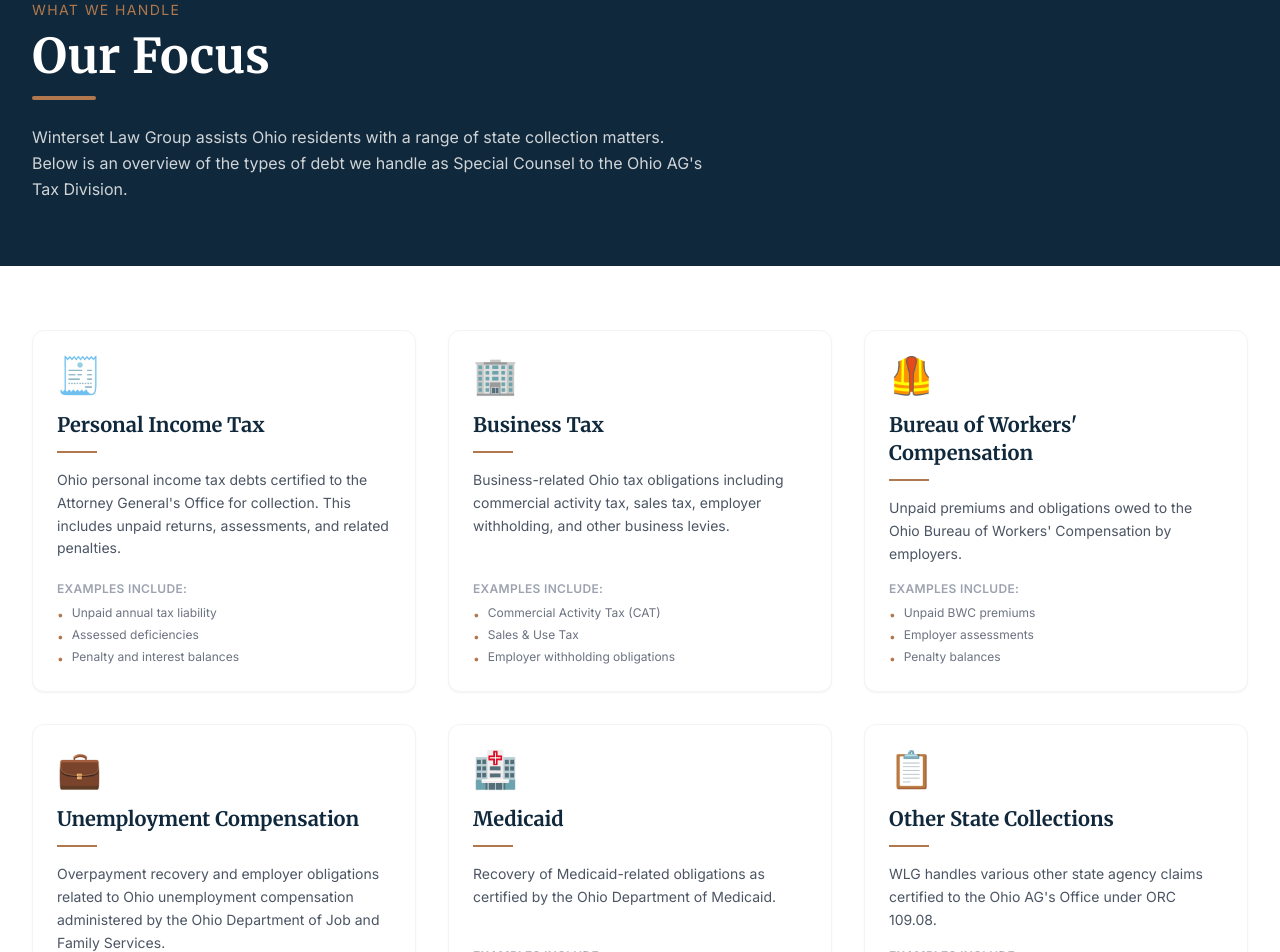
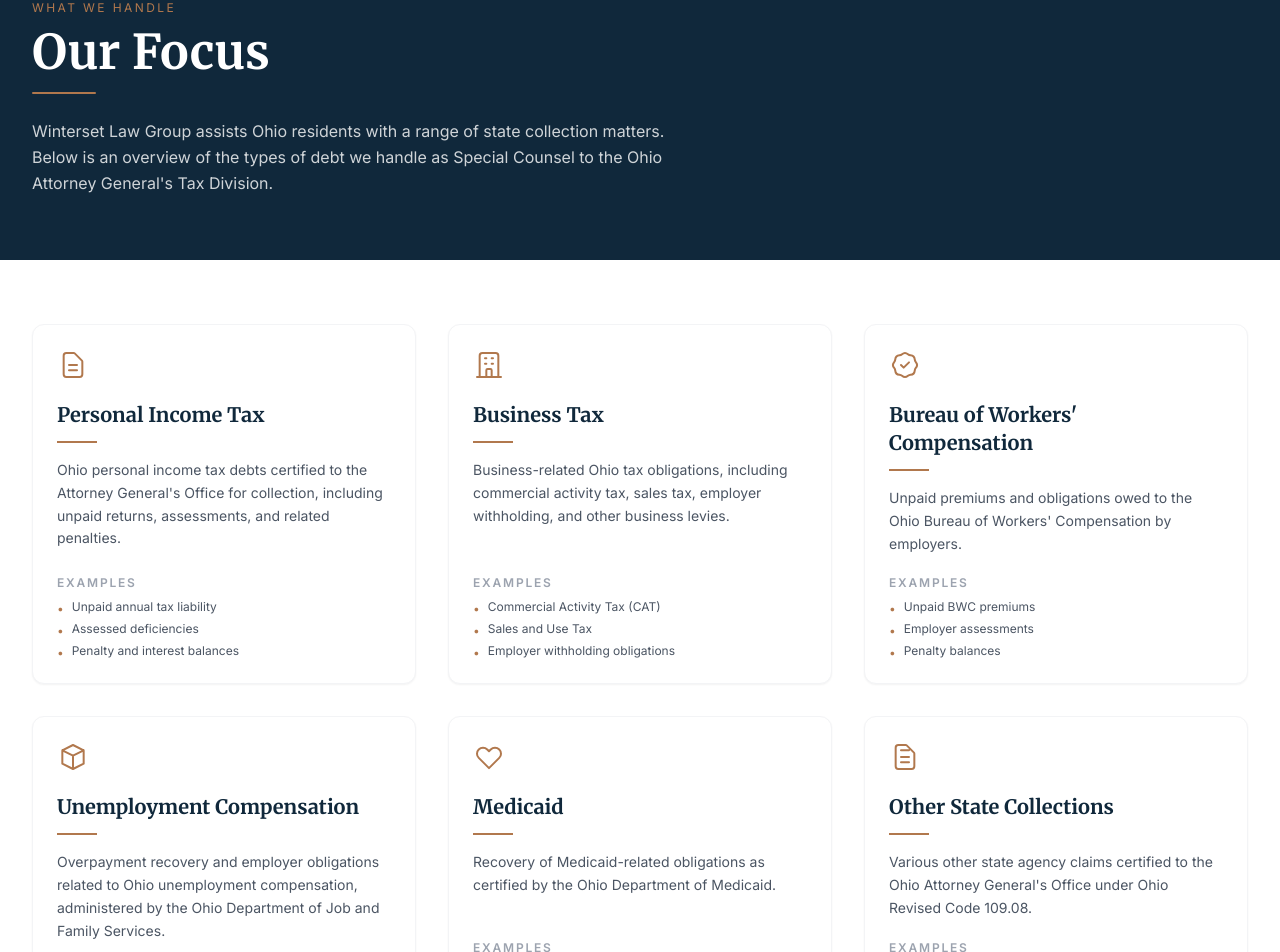
Before and after one commit to anibhati/Winterset-Law-Group, a Next.js app: page /focus in a window 1280 px wide. Shown: the part 160-1112 px from the top of the page. Built offline with nearby package versions, Linux system fonts and the light colour scheme; no server answers.

Commit message:
Refine homepage: trust block, icons on pillars, prominent phone CTA

```diff
--- a/src/app/(auth)/signup/page.tsx
+++ b/src/app/(auth)/signup/page.tsx
@@ -118,7 +118,7 @@
                 })}
               />
               {errors.phone && <p className="text-red-500 text-xs mt-1">{errors.phone.message}</p>}
-              <p className="text-gray-400 text-xs mt-1">Used for 2FA — required for account security</p>
+              <p className="text-gray-400 text-xs mt-1">Required for two-factor authentication.</p>
             </div>
 
             <div>
--- a/src/app/(dashboard)/dashboard/page.tsx
+++ b/src/app/(dashboard)/dashboard/page.tsx
@@ -101,7 +101,7 @@
             <div className="flex justify-between"><span className="text-gray-500">Amount</span><span className="font-semibold">${planRequest.installmentAmount.toFixed(2)}/payment</span></div>
           </div>
           {planRequest.status === "PENDING" && (
-            <p className="text-gray-400 text-xs mt-3">Our team is reviewing your request. We&apos;ll contact you within 1–2 business days.</p>
+            <p className="text-gray-400 text-xs mt-3">Our team is reviewing your request. We will contact you within one to two business days.</p>
           )}
           {planRequest.staffNotes && (
             <div className="mt-3 bg-blue-50 rounded-xl p-3 text-xs text-blue-800">
--- a/src/app/(dashboard)/dispute/DisputeForm.tsx
+++ b/src/app/(dashboard)/dispute/DisputeForm.tsx
@@ -38,7 +38,7 @@
         setSubmitting(false);
         return;
       }
-      toast.success("Dispute filed. Our team will review within 3–5 business days.");
+      toast.success("Dispute filed. We will respond within three to five business days.");
       router.push("/dashboard");
       router.refresh();
     } catch {
--- a/src/app/(dashboard)/dispute/page.tsx
+++ b/src/app/(dashboard)/dispute/page.tsx
@@ -44,7 +44,7 @@
           <p className="text-yellow-800 text-sm">
             Our team is reviewing your dispute submitted on{" "}
             {new Date(pending.createdAt).toLocaleDateString("en-US", { month: "long", day: "numeric", year: "numeric" })}.
-            We&apos;ll contact you within 3–5 business days.
+           We will respond within three to five business days.
           </p>
           <p className="text-yellow-800 text-sm mt-3">
             Questions? Call us at{" "}
--- a/src/app/(public)/about/page.tsx
+++ b/src/app/(public)/about/page.tsx
@@ -24,7 +24,7 @@
               <h2 className="text-2xl font-serif font-bold text-navy-900 mb-4">Our Mission</h2>
               <div className="gold-divider mb-6"></div>
               <p className="text-gray-700 leading-relaxed mb-4">
-                At Winterset Law Group, we believe that navigating a debt obligation to the State of Ohio doesn&apos;t have to be an overwhelming or frightening experience. Our &ldquo;People First&rdquo; philosophy guides everything we do, from the way we explain your account to the flexible payment solutions we help you build.
+                A debt owed to the State of Ohio is rarely simple, and rarely welcome news. Our work is to make it clear and resolvable. The Winterset Law Group "People First" philosophy guides how we explain accounts, how we structure payment options, and how we treat every person who calls.
               </p>
               <p className="text-gray-700 leading-relaxed">
                 We are dedicated to treating every individual with dignity and respect, providing clear and honest
--- a/src/app/(public)/contact/page.tsx
+++ b/src/app/(public)/contact/page.tsx
@@ -47,7 +47,7 @@
         <div className="grid grid-cols-1 lg:grid-cols-2 gap-12">
           {/* Contact Info */}
           <div>
-            <h2 className="text-2xl font-serif font-bold text-navy-900 mb-6">We&apos;re Here to Help</h2>
+            <h2 className="text-2xl font-serif font-bold text-navy-900 mb-6">Contact Our Office</h2>
             <p className="text-gray-600 leading-relaxed mb-8">
               Whether you have questions about your debt, want to discuss payment options, or need to verify
               the legitimacy of a notice you received. Our team is ready to assist.
--- a/src/app/(public)/focus/page.tsx
+++ b/src/app/(public)/focus/page.tsx
@@ -4,41 +4,75 @@
 
 export const metadata: Metadata = { title: "Our Focus" };
 
+// Inline SVG icons (line-style, inherit currentColor)
+const Icon = {
+  Tax: (
+    <svg className="w-8 h-8" fill="none" stroke="currentColor" viewBox="0 0 24 24" strokeWidth="1.5">
+      <path strokeLinecap="round" strokeLinejoin="round" d="M9 12h6m-6 4h6m2 5H7a2 2 0 01-2-2V5a2 2 0 012-2h5.586a1 1 0 01.707.293l5.414 5.414a1 1 0 01.293.707V19a2 2 0 01-2 2z" />
+    </svg>
+  ),
+  Business: (
+    <svg className="w-8 h-8" fill="none" stroke="currentColor" viewBox="0 0 24 24" strokeWidth="1.5">
+      <path strokeLinecap="round" strokeLinejoin="round" d="M19 21V5a2 2 0 00-2-2H7a2 2 0 00-2 2v16m14 0h2m-2 0h-5m-9 0H3m2 0h5M9 7h1m-1 4h1m4-4h1m-1 4h1m-5 10v-5a1 1 0 011-1h2a1 1 0 011 1v5m-4 0h4" />
+    </svg>
+  ),
+  Workers: (
+    <svg className="w-8 h-8" fill="none" stroke="currentColor" viewBox="0 0 24 24" strokeWidth="1.5">
+      <path strokeLinecap="round" strokeLinejoin="round" d="M9 12l2 2 4-4M7.835 4.697a3.42 3.42 0 001.946-.806 3.42 3.42 0 014.438 0 3.42 3.42 0 001.946.806 3.42 3.42 0 013.138 3.138 3.42 3.42 0 00.806 1.946 3.42 3.42 0 010 4.438 3.42 3.42 0 00-.806 1.946 3.42 3.42 0 01-3.138 3.138 3.42 3.42 0 00-1.946.806 3.42 3.42 0 01-4.438 0 3.42 3.42 0 00-1.946-.806 3.42 3.42 0 01-3.138-3.138 3.42 3.42 0 00-.806-1.946 3.42 3.42 0 010-4.438 3.42 3.42 0 00.806-1.946 3.42 3.42 0 013.138-3.138z" />
+    </svg>
+  ),
+  Unemployment: (
+    <svg className="w-8 h-8" fill="none" stroke="currentColor" viewBox="0 0 24 24" strokeWidth="1.5">
+      <path strokeLinecap="round" strokeLinejoin="round" d="M20 7l-8-4-8 4m16 0l-8 4m8-4v10l-8 4m0-10L4 7m8 4v10M4 7v10l8 4" />
+    </svg>
+  ),
+  Medical: (
+    <svg className="w-8 h-8" fill="none" stroke="currentColor" viewBox="0 0 24 24" strokeWidth="1.5">
+      <path strokeLinecap="round" strokeLinejoin="round" d="M4.318 6.318a4.5 4.5 0 000 6.364L12 20.364l7.682-7.682a4.5 4.5 0 00-6.364-6.364L12 7.636l-1.318-1.318a4.5 4.5 0 00-6.364 0z" />
+    </svg>
+  ),
+  Document: (
+    <svg className="w-8 h-8" fill="none" stroke="currentColor" viewBox="0 0 24 24" strokeWidth="1.5">
+      <path strokeLinecap="round" strokeLinejoin="round" d="M9 12h6m-6 4h6m2 5H7a2 2 0 01-2-2V5a2 2 0 012-2h5.586a1 1 0 01.707.293l5.414 5.414a1 1 0 01.293.707V19a2 2 0 01-2 2zM9 7h6v.01" />
+    </svg>
+  ),
+};
+
 const debtTypes = [
   {
     title: "Personal Income Tax",
-    icon: "🧾",
-    desc: "Ohio personal income tax debts certified to the Attorney General's Office for collection. This includes unpaid returns, assessments, and related penalties.",
+    icon: Icon.Tax,
+    desc: "Ohio personal income tax debts certified to the Attorney General's Office for collection, including unpaid returns, assessments, and related penalties.",
     examples: ["Unpaid annual tax liability", "Assessed deficiencies", "Penalty and interest balances"],
   },
   {
     title: "Business Tax",
-    icon: "🏢",
-    desc: "Business-related Ohio tax obligations including commercial activity tax, sales tax, employer withholding, and other business levies.",
-    examples: ["Commercial Activity Tax (CAT)", "Sales & Use Tax", "Employer withholding obligations"],
+    icon: Icon.Business,
+    desc: "Business-related Ohio tax obligations, including commercial activity tax, sales tax, employer withholding, and other business levies.",
+    examples: ["Commercial Activity Tax (CAT)", "Sales and Use Tax", "Employer withholding obligations"],
   },
   {
     title: "Bureau of Workers' Compensation",
-    icon: "🦺",
+    icon: Icon.Workers,
     desc: "Unpaid premiums and obligations owed to the Ohio Bureau of Workers' Compensation by employers.",
     examples: ["Unpaid BWC premiums", "Employer assessments", "Penalty balances"],
   },
   {
     title: "Unemployment Compensation",
-    icon: "💼",
-    desc: "Overpayment recovery and employer obligations related to Ohio unemployment compensation administered by the Ohio Department of Job and Family Services.",
+    icon: Icon.Unemployment,
+    desc: "Overpayment recovery and employer obligations related to Ohio unemployment compensation, administered by the Ohio Department of Job and Family Services.",
     examples: ["Claimant overpayment recovery", "Employer contribution delinquencies"],
   },
   {
     title: "Medicaid",
-    icon: "🏥",
+    icon: Icon.Medical,
     desc: "Recovery of Medicaid-related obligations as certified by the Ohio Department of Medicaid.",
     examples: ["Estate recovery", "Provider overpayments", "Medicaid eligibility fraud recoveries"],
   },
   {
     title: "Other State Collections",
-    icon: "📋",
-    desc: "WLG handles various other state agency claims certified to the Ohio AG's Office under ORC 109.08.",
+    icon: Icon.Document,
+    desc: "Various other state agency claims certified to the Ohio Attorney General's Office under Ohio Revised Code 109.08.",
     examples: ["Court-ordered fines and fees", "Agency-specific debt programs", "Other certified state claims"],
   },
 ];
@@ -48,12 +82,12 @@
     <>
       <section className="bg-navy-900 text-white py-16">
         <div className="mx-auto max-w-7xl px-4 sm:px-6 lg:px-8">
-          <p className="text-gold-500 uppercase tracking-widest text-sm mb-3">What We Handle</p>
+          <p className="text-gold-500 uppercase tracking-[0.2em] text-xs mb-3">What We Handle</p>
           <h1 className="text-4xl md:text-5xl font-serif font-bold mb-4">Our Focus</h1>
-          <div className="h-1 w-16 bg-gold-500 rounded-full mb-6"></div>
+          <div className="h-0.5 w-16 bg-gold-500 rounded-full mb-6"></div>
           <p className="text-white/80 max-w-2xl leading-relaxed">
             {FIRM.name} assists Ohio residents with a range of state collection matters. Below is an overview
-            of the types of debt we handle as Special Counsel to the Ohio AG&apos;s Tax Division.
+            of the types of debt we handle as Special Counsel to the Ohio Attorney General&apos;s Tax Division.
           </p>
         </div>
       </section>
@@ -62,18 +96,18 @@
         <div className="mx-auto max-w-7xl px-4 sm:px-6 lg:px-8">
           <div className="grid grid-cols-1 md:grid-cols-2 lg:grid-cols-3 gap-8">
             {debtTypes.map(({ title, icon, desc, examples }) => (
-              <div key={title} className="card hover:shadow-md transition-shadow flex flex-col">
-                <div className="text-4xl mb-4">{icon}</div>
+              <div key={title} className="card flex flex-col">
+                <div className="text-gold-500 mb-5">{icon}</div>
                 <h3 className="font-serif font-bold text-navy-900 text-xl mb-3">{title}</h3>
                 <div className="h-0.5 w-10 bg-gold-500 mb-4"></div>
-                <p className="text-gray-600 text-sm leading-relaxed mb-4 flex-1">{desc}</p>
+                <p className="text-gray-600 text-sm leading-relaxed mb-5 flex-1">{desc}</p>
                 <div>
-                  <p className="text-xs font-semibold text-gray-400 uppercase tracking-wide mb-2">Examples include:</p>
-                  <ul className="space-y-1">
+                  <p className="text-xs font-semibold text-gray-400 uppercase tracking-[0.15em] mb-2">Examples</p>
+                  <ul className="space-y-1.5">
                     {examples.map((ex) => (
-                      <li key={ex} className="flex items-start gap-2 text-xs text-gray-500">
-                        <span className="text-gold-500 mt-0.5">•</span>
-                        {ex}
+                      <li key={ex} className="flex items-start gap-2 text-xs text-gray-600">
+                        <span className="text-gold-500 mt-1 leading-none">•</span>
+                        <span>{ex}</span>
                       </li>
                     ))}
                   </ul>
@@ -89,9 +123,9 @@
         <div className="mx-auto max-w-xl px-4 text-center">
           <h2 className="section-title mb-4">Not Sure If We Can Help?</h2>
           <div className="gold-divider mx-auto mb-6"></div>
-          <p className="text-gray-600 mb-8">
-            If you&apos;ve received a notice from the Ohio Attorney General&apos;s Office or from Winterset Law Group,
-            we can explain your situation clearly. Give us a call. We&apos;re here to help.
+          <p className="text-gray-600 leading-relaxed mb-8">
+            If you have received a notice from the Ohio Attorney General&apos;s Office or from Winterset Law Group,
+            we can explain your situation clearly. Call our office to speak with a member of our team.
           </p>
           <div className="flex flex-wrap gap-4 justify-center">
             <a href={`tel:${FIRM.phone}`} className="btn-primary">{FIRM.phone}</a>
--- a/src/app/(public)/get-started/page.tsx
+++ b/src/app/(public)/get-started/page.tsx
@@ -461,7 +461,7 @@
             </div>
             <h2 className="text-xl font-serif font-bold text-navy-900 mb-2">Your Plan Is Under Review</h2>
             <p className="text-gray-500 text-sm leading-relaxed mb-6">
-              Our team will review your payment plan request and contact you within 1–2 business days to confirm.
+              Our team will review your payment plan request and contact you within one to two business days.
               If you have questions in the meantime, give us a call.
             </p>
             <a
@@ -642,7 +642,7 @@
             </div>
             <h2 className="text-xl font-serif font-bold text-navy-900 mb-2">Your Dispute Has Been Filed</h2>
             <p className="text-gray-500 text-sm leading-relaxed mb-6">
-              Our team will review your dispute and contact you within 1–2 business days.
+              Our team will review your dispute and respond within one to two business days.
               We strongly recommend also giving us a call so we can discuss your case directly.
             </p>
             <a
--- a/src/app/(public)/page.tsx
+++ b/src/app/(public)/page.tsx
@@ -4,55 +4,85 @@
 export default function HomePage() {
   return (
     <>
-      {/* Hero — full viewport, action focused */}
-      <section className="bg-navy-900 text-white min-h-[90vh] flex flex-col items-center justify-center px-4 text-center">
-        <p className="text-gold-400 uppercase tracking-widest text-xs font-semibold mb-4">
-          Special Counsel · Ohio Attorney General
+      <section className="bg-navy-900 text-white min-h-[88vh] flex flex-col items-center justify-center px-4 text-center">
+        <p className="text-gold-400 uppercase tracking-[0.2em] text-xs font-semibold mb-4">
+          Special Counsel to the Ohio Attorney General
         </p>
         <h1 className="text-3xl md:text-5xl font-serif font-bold leading-tight mb-4 max-w-2xl">
           Resolve Your Ohio State Debt Online
         </h1>
-        <p className="text-white/60 text-base mb-10 max-w-md">
-          Set up a payment plan, file a dispute, or talk to an attorney — no office visit required.
+        <p className="text-white/70 text-base mb-10 max-w-md leading-relaxed">
+          Set up a payment plan, file a dispute, or schedule a call with an attorney. No office visit required.
         </p>
 
         <div className="flex flex-col sm:flex-row gap-3 w-full max-w-sm">
-          <Link
-            href="/login"
-            className="flex-1 bg-gold-500 hover:bg-gold-600 text-white font-bold text-base px-6 py-4 rounded-xl transition-colors text-center shadow-lg"
-          >
+          <Link href="/login" className="flex-1 bg-gold-500 hover:bg-gold-600 text-white font-bold text-base px-6 py-4 rounded-xl transition-colors text-center shadow-lg">
             Sign In
           </Link>
-          <Link
-            href="/signup"
-            className="flex-1 border-2 border-white/30 hover:border-white text-white font-semibold text-base px-6 py-4 rounded-xl transition-colors text-center"
-          >
+          <Link href="/signup" className="flex-1 border-2 border-white/30 hover:border-white text-white font-semibold text-base px-6 py-4 rounded-xl transition-colors text-center">
             Create Account
           </Link>
         </div>
 
-        <a href={`tel:${FIRM.phone}`} className="mt-6 text-white/40 hover:text-white/70 text-sm transition-colors">
-          Prefer to call? {FIRM.phone}
+        <a href={`tel:${FIRM.phone}`} className="mt-8 inline-flex items-center gap-2 text-white/80 hover:text-gold-400 text-base font-medium transition-colors">
+          <svg className="w-4 h-4" fill="none" stroke="currentColor" viewBox="0 0 24 24" strokeWidth="2">
+            <path strokeLinecap="round" strokeLinejoin="round" d="M3 5a2 2 0 012-2h3.28a1 1 0 01.948.684l1.498 4.493a1 1 0 01-.502 1.21l-2.257 1.13a11.042 11.042 0 005.516 5.516l1.13-2.257a1 1 0 011.21-.502l4.493 1.498a1 1 0 01.684.949V19a2 2 0 01-2 2h-1C9.716 21 3 14.284 3 6V5z"></path>
+          </svg>
+          Call {FIRM.phone}
         </a>
 
-        {/* Three pillars */}
-        <div className="mt-16 grid grid-cols-3 gap-6 max-w-lg w-full border-t border-white/10 pt-10">
-          {[
-            { label: "Payment Plans", sub: "Weekly, biweekly, or monthly" },
-            { label: "File a Dispute", sub: "Contest incorrect debt" },
-            { label: "Talk to an Attorney", sub: "Real people, no chatbots" },
-          ].map(({ label, sub }) => (
-            <div key={label} className="text-center">
-              <p className="text-white text-xs font-semibold mb-1">{label}</p>
-              <p className="text-white/40 text-xs">{sub}</p>
+        <div className="grid grid-cols-3 gap-6 mt-16 max-w-2xl w-full">
+          <div className="text-center">
+            <div className="text-gold-400 mb-3 flex justify-center">
+              <svg className="w-6 h-6" fill="none" stroke="currentColor" viewBox="0 0 24 24" strokeWidth="1.5">
+                <path strokeLinecap="round" strokeLinejoin="round" d="M8 7V3m8 4V3m-9 8h10M5 21h14a2 2 0 002-2V7a2 2 0 00-2-2H5a2 2 0 00-2 2v12a2 2 0 002 2z"></path>
+              </svg>
             </div>
-          ))}
+            <p className="text-white text-xs font-semibold mb-1">Payment Plans</p>
+            <p className="text-white/50 text-xs leading-snug">Weekly, biweekly, or monthly</p>
+          </div>
+          <div className="text-center">
+            <div className="text-gold-400 mb-3 flex justify-center">
+              <svg className="w-6 h-6" fill="none" stroke="currentColor" viewBox="0 0 24 24" strokeWidth="1.5">
+                <path strokeLinecap="round" strokeLinejoin="round" d="M9 12h6m-6 4h6m2 5H7a2 2 0 01-2-2V5a2 2 0 012-2h5.586a1 1 0 01.707.293l5.414 5.414a1 1 0 01.293.707V19a2 2 0 01-2 2z"></path>
+              </svg>
+            </div>
+            <p className="text-white text-xs font-semibold mb-1">File a Dispute</p>
+            <p className="text-white/50 text-xs leading-snug">Contest an incorrect debt</p>
+          </div>
+          <div className="text-center">
+            <div className="text-gold-400 mb-3 flex justify-center">
+              <svg className="w-6 h-6" fill="none" stroke="currentColor" viewBox="0 0 24 24" strokeWidth="1.5">
+                <path strokeLinecap="round" strokeLinejoin="round" d="M17 8h2a2 2 0 012 2v6a2 2 0 01-2 2h-2v4l-4-4H9a2 2 0 01-2-2v-1m-2-9l4 4V5a2 2 0 012-2h7a2 2 0 012 2v8a2 2 0 01-2 2H7l-4 4V5z"></path>
+              </svg>
+            </div>
+            <p className="text-white text-xs font-semibold mb-1">Speak with Counsel</p>
+            <p className="text-white/50 text-xs leading-snug">Direct attorney access</p>
+          </div>
         </div>
       </section>
 
-      {/* Disclosure — required by law */}
+      <section className="bg-white py-12 border-b border-gray-100">
+        <div className="mx-auto max-w-5xl px-4 sm:px-6 lg:px-8">
+          <div className="grid grid-cols-1 md:grid-cols-3 gap-8 text-center">
+            <div>
+              <p className="text-3xl font-serif font-bold text-navy-900">{new Date().getFullYear() - FIRM.servingSince}+</p>
+              <p className="text-xs uppercase tracking-[0.15em] text-gray-500 mt-2">Years Serving Ohio</p>
+            </div>
+            <div className="md:border-x border-gray-100">
+              <p className="text-3xl font-serif font-bold text-navy-900">ORC 109.08</p>
+              <p className="text-xs uppercase tracking-[0.15em] text-gray-500 mt-2">Statutory Authority</p>
+            </div>
+            <div>
+              <p className="text-3xl font-serif font-bold text-navy-900">Powell, Ohio</p>
+              <p className="text-xs uppercase tracking-[0.15em] text-gray-500 mt-2">Office Location</p>
+            </div>
+          </div>
+        </div>
+      </section>
+
       <div className="bg-gray-100 py-4 px-4 text-center">
-        <p className="text-gray-400 text-xs max-w-3xl mx-auto">{DISCLOSURES.debtCollection}</p>
+        <p className="text-gray-500 text-xs max-w-3xl mx-auto">{DISCLOSURES.debtCollection}</p>
       </div>
     </>
   );
--- a/src/app/layout.tsx
+++ b/src/app/layout.tsx
@@ -12,7 +12,7 @@
 });
 
 export const viewport: Viewport = {
-  themeColor: "#1B2B4B",
+  themeColor: "#10283B",
   width: "device-width",
   initialScale: 1,
   maximumScale: 1,
```
Also changed, not shown: src/lib/constants.ts (+3 -4 lines), 1 other file (tests, documents, lock files or other folders).
